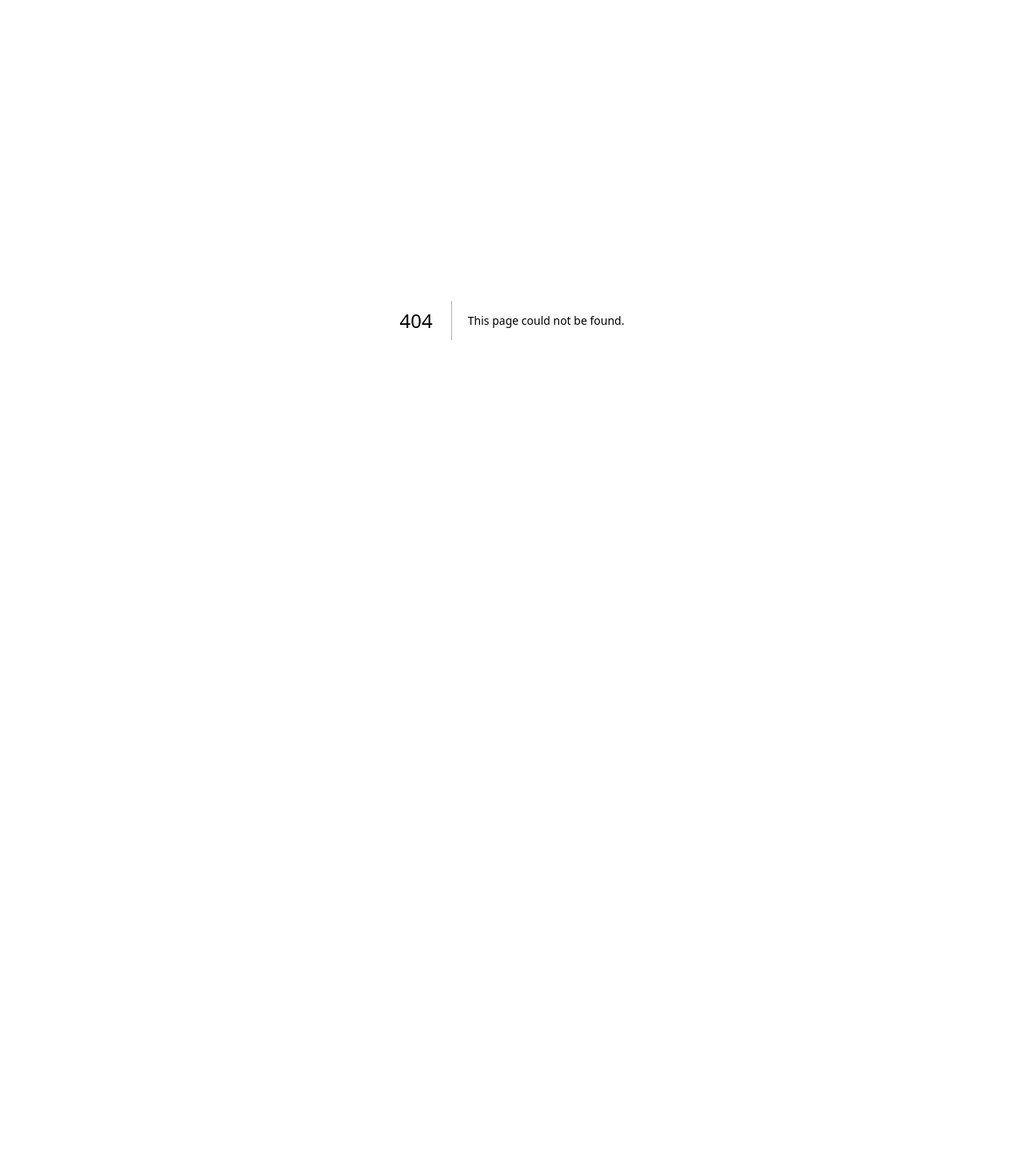
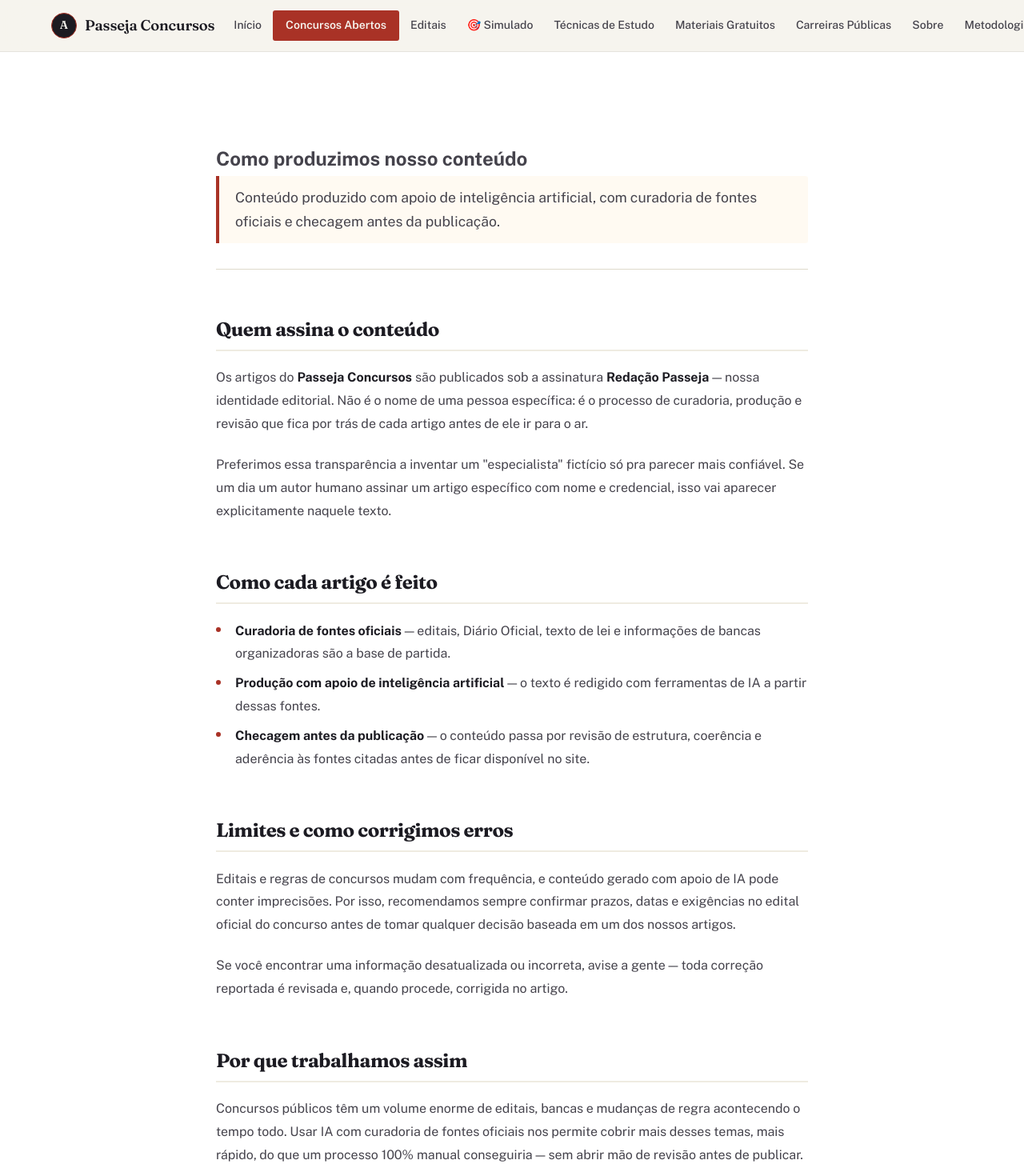
Before and after one commit to alter012026-hash/Blog_V1, a Next.js app: page /metodologia in a window 1280 px wide. Before the commit this address had no page. Shown: the top 1470 px of the page at 80% size. Before the commit the page ends 800 px from the top, so only its background shows below. Built offline with nearby package versions, Linux system fonts and the light colour scheme.

Commit message:
fix: autoria honesta (Redação Passeja), remove cronômetro de falsa urgência, adiciona /metodologia e byline no artigo

```diff
--- a/app/admin/page.js
+++ b/app/admin/page.js
@@ -416,7 +416,7 @@ function LoginScreen({ onLogin }) {
             fontSize: 24, margin: "0 auto 16px",
           }}>🔐</div>
           <h1 style={{ fontSize: 22, fontWeight: 800, color: C.text, marginBottom: 4 }}>Painel Admin</h1>
-          <p style={{ color: C.textFaint, fontSize: 13 }}>Aprovado Já</p>
+          <p style={{ color: C.textFaint, fontSize: 13 }}>Passeja Concursos</p>
         </div>
 
         <form onSubmit={handleLogin} style={{ display: "flex", flexDirection: "column", gap: 16 }}>
@@ -795,11 +795,11 @@ function ConfigTab({ toast }) {
       <div style={s.card}>
         <div style={s.sectionTitle}>🏷️ Identidade do blog</div>
         <div className="config-grid" style={{ gap: 16 }}>
-          <Field label="Nome do blog" field="name" placeholder="Aprovado Já" />
+          <Field label="Nome do blog" field="name" placeholder="Passeja Concursos" />
           <Field label="URL do site" field="url" placeholder="https://..." />
           <Field label="Tagline" field="tagline" placeholder="Sua tagline aqui" fullWidth />
           <Field label="Descrição" field="description" placeholder="Descrição do site..." type="textarea" fullWidth />
-          <Field label="Twitter Handle" field="twitterHandle" placeholder="@aprovadoja" />
+          <Field label="Twitter Handle" field="twitterHandle" placeholder="@passejaconcursos" />
           <Field label="Google Site Verification" field="googleSiteVerification" placeholder="código" />
         </div>
       </div>
--- a/app/blog/[slug]/page.js
+++ b/app/blog/[slug]/page.js
@@ -9,6 +9,7 @@ import ScrollReveal from "../../../components/ScrollReveal";
 import NewsletterInline from "../../../components/NewsletterInline";
 import NewsletterPopup from "../../../components/NewsletterPopup";
 import ArticleQA from "../../../components/ArticleQA";
+import ArticleByline from "../../../components/ArticleByline";
 import { getAllSlugs, getPostBySlug, getPostContentHtml, getRelatedPosts, getAllPosts } from "../../../lib/posts";
 import { getSearchIndex } from "../../../lib/search-index";
 import { matchAffiliate, getAffiliatePair, getPinnedAffiliates } from "../../../lib/affiliate-matcher";
@@ -139,7 +140,7 @@ export default async function PostPage({ params }) {
     datePublished: post.date,
     // ✅ dateModified separado — usa updatedAt do frontmatter se existir
     dateModified: post.updatedAt ?? post.date,
-    author: { "@type": "Person", name: config.author.name },
+    author: { "@type": "Organization", name: config.author.name, url: config.url },
     publisher: {
       "@type": "Organization",
       name: config.name,
@@ -215,6 +216,7 @@ export default async function PostPage({ params }) {
 
               <h1 className="article-title">{post.title}</h1>
               <p className="article-excerpt">{post.excerpt}</p>
+              <ArticleByline />
             </header>
 
             {/* 🖼️ Imagem de capa gerada por IA (Pollinations/FLUX) — relacionada ao tema do post */}
--- a/app/globals.css
+++ b/app/globals.css
@@ -1029,6 +1029,50 @@ time {
   background: rgba(61,220,151,0.06);
 }
 
+.article-byline {
+  display: flex;
+  align-items: flex-start;
+  gap: 12px;
+  margin-top: 16px;
+  padding-top: 16px;
+  border-top: 1px solid var(--border);
+}
+
+.article-byline-badge {
+  flex-shrink: 0;
+  width: 36px;
+  height: 36px;
+  border-radius: 50%;
+  display: flex;
+  align-items: center;
+  justify-content: center;
+  background: var(--accent);
+  color: #fff;
+  font-weight: 700;
+  font-size: 0.95rem;
+}
+
+.article-byline-text {
+  display: flex;
+  flex-direction: column;
+  gap: 2px;
+  font-size: 0.88rem;
+}
+
+.article-byline-name {
+  color: var(--text);
+}
+
+.article-byline-note {
+  color: var(--text-secondary);
+}
+
+.article-byline-note a {
+  color: var(--accent);
+  text-decoration: underline;
+  text-underline-offset: 2px;
+}
+
 /* ---- Card "💡 Curiosidade" (substitui a antiga imagem hero) ----
    Ocupa o mesmo espaço/posição que a imagem ocupava, mas sem depender
    de nenhuma API externa: o texto é gerado 1x no momento da geração do
--- a/app/layout.js
+++ b/app/layout.js
@@ -27,7 +27,7 @@ export const metadata = {
   },
   twitter: {
     card: "summary_large_image",
-    site: config.seo.twitterHandle,
+    ...(config.seo.twitterHandle ? { site: config.seo.twitterHandle } : {}),
   },
   robots: {
     index: true,
--- /dev/null
+++ b/app/metodologia/page.js
@@ -0,0 +1,103 @@
+import Link from "next/link";
+import Header from "../../components/Header";
+import Footer from "../../components/Footer";
+import ScrollReveal from "../../components/ScrollReveal";
+import { getSearchIndex } from "../../lib/search-index";
+import config from "../../site.config";
+
+export const metadata = {
+  title: `Metodologia - ${config.name}`,
+  description: `Como o ${config.name} produz, revisa e mantém seu conteúdo sobre concursos públicos.`,
+};
+
+export default function MetodologiaPage() {
+  const searchIndex = getSearchIndex();
+
+  return (
+    <>
+      <ScrollReveal />
+      <Header posts={searchIndex} />
+      <main className="section section--light">
+      <div className="container article-layout">
+
+        <article className="prose">
+
+          {/* HERO DA PÁGINA */}
+          <header className="reveal">
+            <h1>Como produzimos nosso conteúdo</h1>
+            <p className="article-excerpt">
+              {config.methodology.summary}
+            </p>
+          </header>
+
+          <hr className="article-divider" />
+
+          {/* BLOCO 1 — o que somos */}
+          <div className="reveal">
+            <h2>Quem assina o conteúdo</h2>
+            <p>
+              Os artigos do <strong>{config.name}</strong> são publicados sob a assinatura{" "}
+              <strong>{config.author.name}</strong> — nossa identidade editorial. Não é o nome de
+              uma pessoa específica: é o processo de curadoria, produção e revisão que fica por
+              trás de cada artigo antes de ele ir para o ar.
+            </p>
+            <p>
+              Preferimos essa transparência a inventar um "especialista" fictício só pra parecer
+              mais confiável. Se um dia um autor humano assinar um artigo específico com nome e
+              credencial, isso vai aparecer explicitamente naquele texto.
+            </p>
+          </div>
+
+          {/* BLOCO 2 — o processo */}
+          <div className="reveal">
+            <h2>Como cada artigo é feito</h2>
+            <ul className="reveal-stagger">
+              <li><strong>Curadoria de fontes oficiais</strong> — editais, Diário Oficial, texto de lei e informações de bancas organizadoras são a base de partida.</li>
+              <li><strong>Produção com apoio de inteligência artificial</strong> — o texto é redigido com ferramentas de IA a partir dessas fontes.</li>
+              <li><strong>Checagem antes da publicação</strong> — o conteúdo passa por revisão de estrutura, coerência e aderência às fontes citadas antes de ficar disponível no site.</li>
+            </ul>
+          </div>
+
+          {/* BLOCO 3 — limites e correções */}
+          <div className="reveal">
+            <h2>Limites e como corrigimos erros</h2>
+            <p>
+              Editais e regras de concursos mudam com frequência, e conteúdo gerado com apoio de
+              IA pode conter imprecisões. Por isso, recomendamos sempre confirmar prazos, datas e
+              exigências no edital oficial do concurso antes de tomar qualquer decisão baseada em
+              um dos nossos artigos.
+            </p>
+            <p>
+              Se você encontrar uma informação desatualizada ou incorreta, avise a gente — toda
+              correção reportada é revisada e, quando procede, corrigida no artigo.
+            </p>
+          </div>
+
+          {/* BLOCO 4 — por que fazemos assim */}
+          <div className="reveal">
+            <h2>Por que trabalhamos assim</h2>
+            <p>
+              Concursos públicos têm um volume enorme de editais, bancas e mudanças de regra
+              acontecendo o tempo todo. Usar IA com curadoria de fontes oficiais nos permite
+              cobrir mais desses temas, mais rápido, do que um processo 100% manual conseguiria —
+              sem abrir mão de revisão antes de publicar.
+            </p>
+          </div>
+
+          {/* CTA FINAL */}
+          <div className="related-posts reveal">
+            <h3>Quer saber mais sobre o projeto?</h3>
+
+            <Link href="/sobre" className="hero-cta">
+              Conheça o Passeja Concursos →
+            </Link>
+          </div>
+
+        </article>
+
+      </div>
+      </main>
+      <Footer />
+    </>
+  );
+}
--- a/app/page.js
+++ b/app/page.js
@@ -3,7 +3,7 @@ import Header from "../components/Header";
 import Footer from "../components/Footer";
 import PostCard from "../components/PostCard";
 import ScrollReveal from "../components/ScrollReveal";
-import WelcomeCountdownRotator from "../components/WelcomeCountdownRotator";
+import WelcomeBanner from "../components/WelcomeBanner";
 import NewsletterInline from "../components/NewsletterInline";
 import { getAllPosts, getAllCategories } from "../lib/posts";
 import { getSearchIndex } from "../lib/search-index";
@@ -42,9 +42,9 @@ export default function HomePage() {
           </div>
         </section>
 
-        {/* Boas-vindas ↔ Countdown — próximo post */}
+        {/* Boas-vindas */}
         <section className="cd-section">
-          <WelcomeCountdownRotator postCount={allPosts.length} categoryCount={categories.length} />
+          <WelcomeBanner postCount={allPosts.length} categoryCount={categories.length} />
         </section>
 
         {/* Destaque */}
--- a/app/sobre/page.js
+++ b/app/sobre/page.js
@@ -60,8 +60,10 @@ export default function SobrePage() {
           <div className="reveal">
             <h2>Como criamos o conteúdo</h2>
             <p>
-              Os artigos são estruturados para leitura rápida e aplicação imediata.
-              A ideia é reduzir o tempo desperdiçado com métodos pouco eficientes.
+              Os artigos são produzidos com apoio de inteligência artificial, a partir da
+              curadoria de fontes oficiais (editais, Diário Oficial, legislação), e passam por
+              revisão antes de publicar. Contamos o processo completo, sem enrolação, na{" "}
+              <Link href="/metodologia">página de metodologia</Link>.
             </p>
 
             <blockquote>
--- a/components/SEO.jsx
+++ b/components/SEO.jsx
@@ -26,8 +26,9 @@ export default function SEO({
         datePublished: article.date,
         dateModified: article.date,
         author: {
-          "@type": "Person",
+          "@type": "Organization",
           name: config.author.name,
+          url: `${siteUrl}/metodologia`,
         },
         publisher: {
           "@type": "Organization",
--- a/scripts/ping-indexing.js
+++ b/scripts/ping-indexing.js
@@ -265,7 +265,7 @@ async function pingSitemapGoogle() {
 
 // ── MAIN ──────────────────────────────────────────────────────────────────────
 async function main() {
-  console.log("🚀 Ping de Indexação — Aprovado Já");
+  console.log("🚀 Ping de Indexação — Passeja Concursos");
   console.log(`   Site: ${SITE_URL}`);
 
   let urls;
--- a/site.config.js
+++ b/site.config.js
@@ -31,11 +31,19 @@ const siteConfig = {
     "aprovação em concurso",
   ],
 
-  // --- AUTOR ---
+  // --- AUTOR / IDENTIDADE EDITORIAL ---
+  // "Redação Passeja" é a assinatura editorial do site — não uma pessoa
+  // fictícia. O conteúdo é produzido com apoio de IA e curadoria de fontes
+  // oficiais; ver /metodologia para o processo completo e honesto.
   author: {
-    name: "Equipe Aprovado Já",
-    bio: "Especialistas em preparação para concursos públicos e técnicas de aprendizagem.",
-    avatar: "/avatar.jpg",
+    name: "Redação Passeja",
+    bio: "Equipe editorial do Passeja Concursos, responsável pela curadoria de fontes oficiais (editais, Diário Oficial, legislação) e pela revisão do conteúdo antes da publicação.",
+    avatar: null,
+  },
+
+  methodology: {
+    summary:
+      "Conteúdo produzido com apoio de inteligência artificial, com curadoria de fontes oficiais e checagem antes da publicação.",
   },
 
   // --- AFILIADOS ---
@@ -115,7 +123,7 @@ const siteConfig = {
 
   // --- SEO ---
   seo: {
-    twitterHandle: "@aprovadoja",
+    twitterHandle: null, // sem conta oficial confirmada ainda — não usar @aprovadoja (é de outro projeto)
     ogImage: "/og-default.jpg",
     googleSiteVerification: "EMQ4ibn6YHecVCgCRbTG-HMfXdtS7hnhXZj1clWB5HE",
 
@@ -131,6 +139,7 @@ const siteConfig = {
     { label: "Materiais Gratuitos", href: "/blog?categoria=Materiais+Gratuitos" },
     { label: "Carreiras Públicas", href: "/blog?categoria=Carreiras+Públicas" },
     { label: "Sobre", href: "/sobre" },
+    { label: "Metodologia", href: "/metodologia" },
   ],
 };
 
```
Also changed, not shown: components/ArticleByline.jsx (added, +22 -0 lines), components/WelcomeBanner.jsx (added, +43 -0 lines), public/images/manual-1783878311878-captura-de-tela-2026-06-06-222129.png (added).
